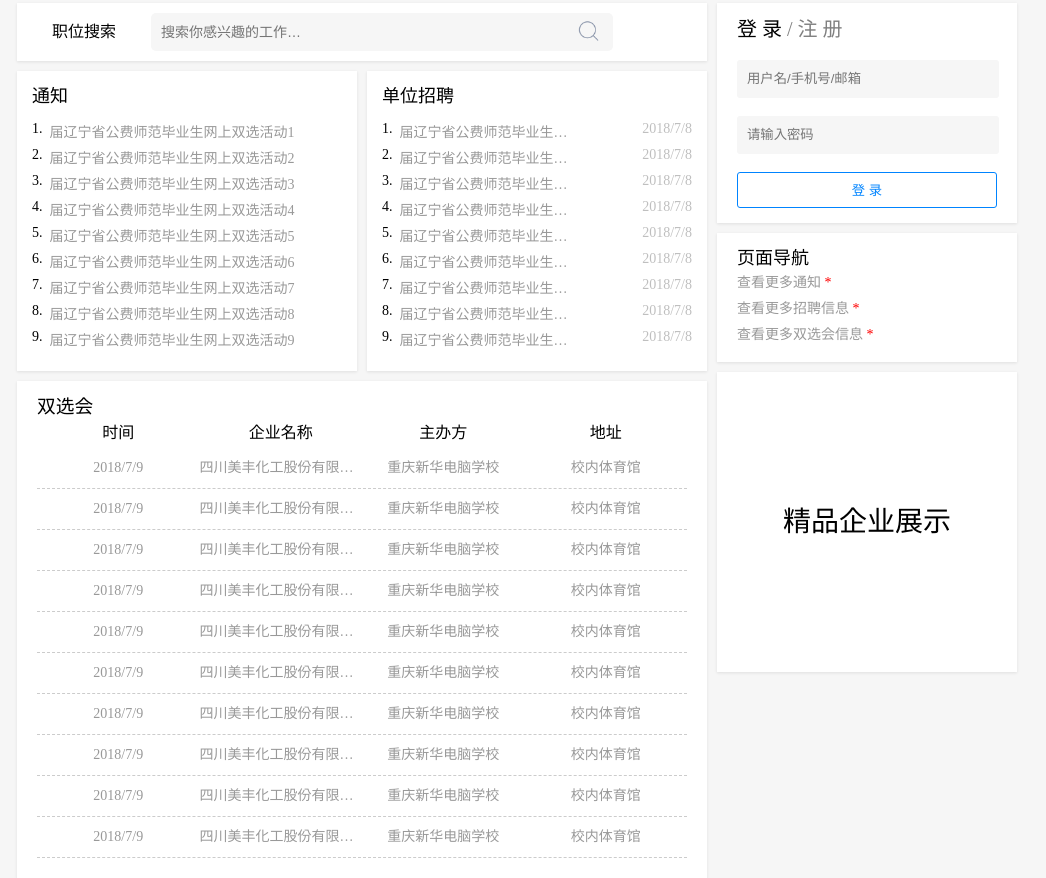
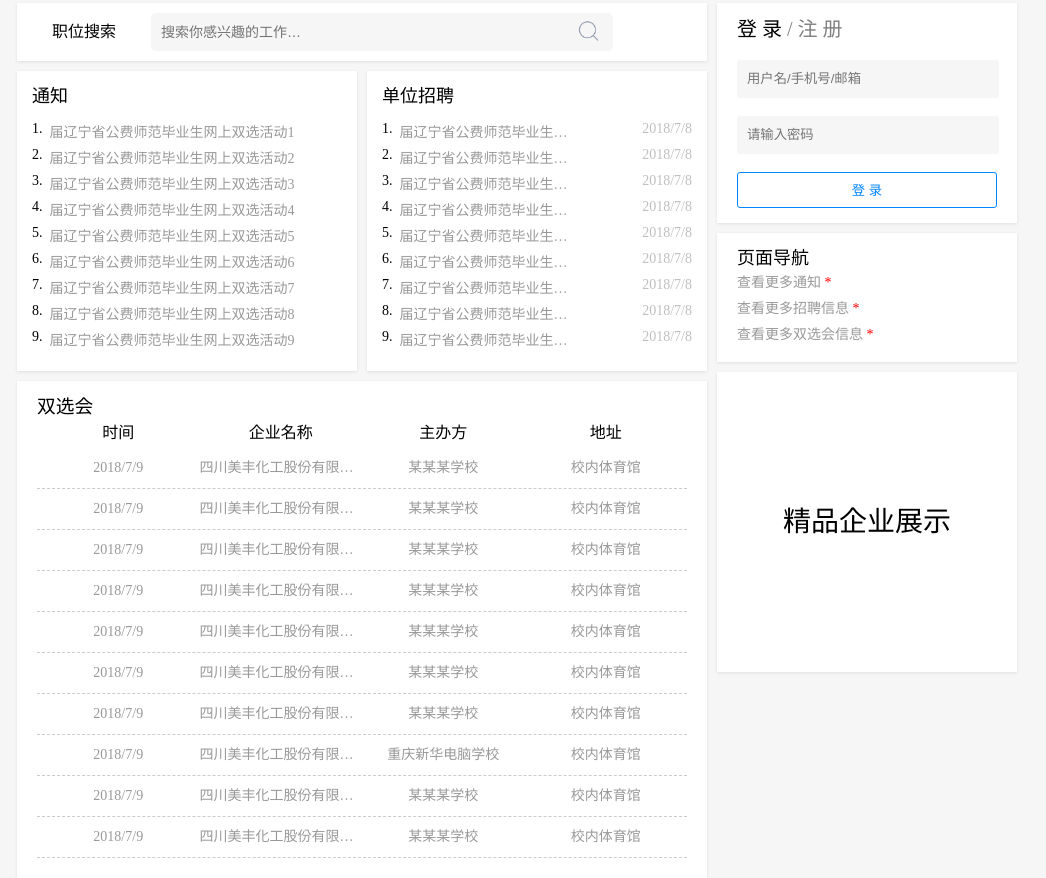
Before and after one commit to ygc666/cqxh, a plain HTML site: page index.html in a window 1280 px wide. Shown: the part 237-1115 px from the top of the page, without its empty margins (123-1169 px from the left). Drawn offline with Linux system fonts and the light colour scheme.

Commit message:
Update index.html

```diff
--- a/index.html
+++ b/index.html
@@ -2,7 +2,7 @@
 <html lang="en">
 <head>
     <meta charset="UTF-8">
-    <title>重庆新华</title>
+    <title>招聘</title>
     <link rel="stylesheet" href="css/style.css">
 </head>
 <body>
@@ -66,7 +66,43 @@
                         <li>
                             <p>2018/7/9</p>
                             <p><a href="javascript:;">四川美丰化工股份有限公司 双选会</a></p>
-                            <p>重庆新华电脑学校</p>
+                            <p>某某某学校</p>
+                            <p>校内体育馆</p>
+                        </li>
+                        <li>
+                            <p>2018/7/9</p>
+                            <p><a href="javascript:;">四川美丰化工股份有限公司 双选会</a></p>
+                            <p>某某某学校</p>
+                            <p>校内体育馆</p>
+                        </li>
+                        <li>
+                            <p>2018/7/9</p>
+                            <p><a href="javascript:;">四川美丰化工股份有限公司 双选会</a></p>
+                            <p>某某某学校</p>
+                            <p>校内体育馆</p>
+                        </li>
+                        <li>
+                            <p>2018/7/9</p>
+                            <p><a href="javascript:;">四川美丰化工股份有限公司 双选会</a></p>
+                            <p>某某某学校</p>
+                            <p>校内体育馆</p>
+                        </li>
+                        <li>
+                            <p>2018/7/9</p>
+                            <p><a href="javascript:;">四川美丰化工股份有限公司 双选会</a></p>
+                            <p>某某某学校</p>
+                            <p>校内体育馆</p>
+                        </li>
+                        <li>
+                            <p>2018/7/9</p>
+                            <p><a href="javascript:;">四川美丰化工股份有限公司 双选会</a></p>
+                            <p>某某某学校</p>
+                            <p>校内体育馆</p>
+                        </li>
+                        <li>
+                            <p>2018/7/9</p>
+                            <p><a href="javascript:;">四川美丰化工股份有限公司 双选会</a></p>
+                            <p>某某某学校</p>
                             <p>校内体育馆</p>
                         </li>
                         <li>
@@ -78,49 +114,13 @@
                         <li>
                             <p>2018/7/9</p>
                             <p><a href="javascript:;">四川美丰化工股份有限公司 双选会</a></p>
-                            <p>重庆新华电脑学校</p>
+                            <p>某某某学校</p>
                             <p>校内体育馆</p>
                         </li>
                         <li>
                             <p>2018/7/9</p>
                             <p><a href="javascript:;">四川美丰化工股份有限公司 双选会</a></p>
-                            <p>重庆新华电脑学校</p>
-                            <p>校内体育馆</p>
-                        </li>
-                        <li>
-                            <p>2018/7/9</p>
-                            <p><a href="javascript:;">四川美丰化工股份有限公司 双选会</a></p>
-                            <p>重庆新华电脑学校</p>
-                            <p>校内体育馆</p>
-                        </li>
-                        <li>
-                            <p>2018/7/9</p>
-                            <p><a href="javascript:;">四川美丰化工股份有限公司 双选会</a></p>
-                            <p>重庆新华电脑学校</p>
-                            <p>校内体育馆</p>
-                        </li>
-                        <li>
-                            <p>2018/7/9</p>
-                            <p><a href="javascript:;">四川美丰化工股份有限公司 双选会</a></p>
-                            <p>重庆新华电脑学校</p>
-                            <p>校内体育馆</p>
-                        </li>
-                        <li>
-                            <p>2018/7/9</p>
-                            <p><a href="javascript:;">四川美丰化工股份有限公司 双选会</a></p>
-                            <p>重庆新华电脑学校</p>
-                            <p>校内体育馆</p>
-                        </li>
-                        <li>
-                            <p>2018/7/9</p>
-                            <p><a href="javascript:;">四川美丰化工股份有限公司 双选会</a></p>
-                            <p>重庆新华电脑学校</p>
-                            <p>校内体育馆</p>
-                        </li>
-                        <li>
-                            <p>2018/7/9</p>
-                            <p><a href="javascript:;">四川美丰化工股份有限公司 双选会</a></p>
-                            <p>重庆新华电脑学校</p>
+                            <p>某某某学校</p>
                             <p>校内体育馆</p>
                         </li>
                     </ul>
```
